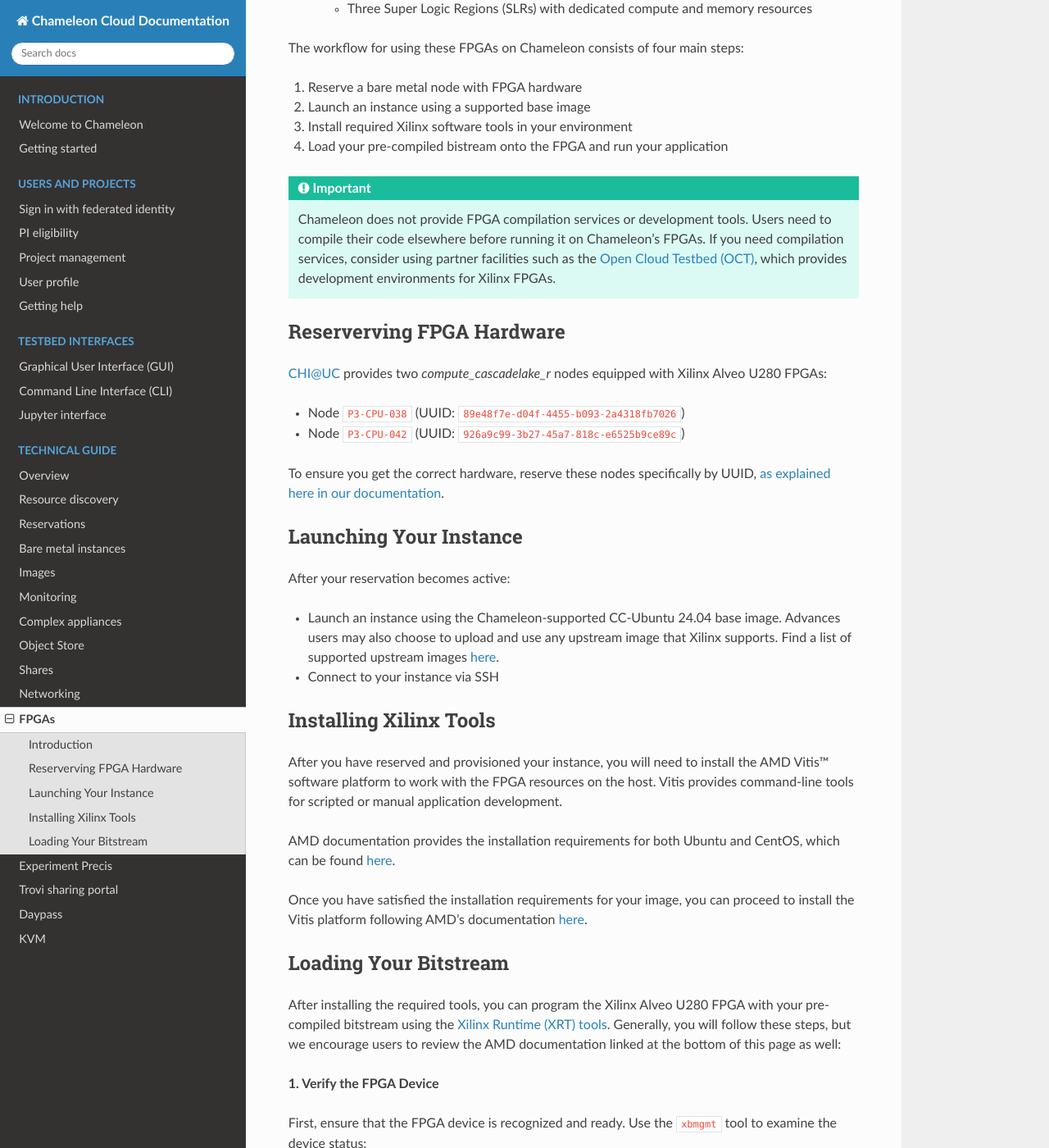
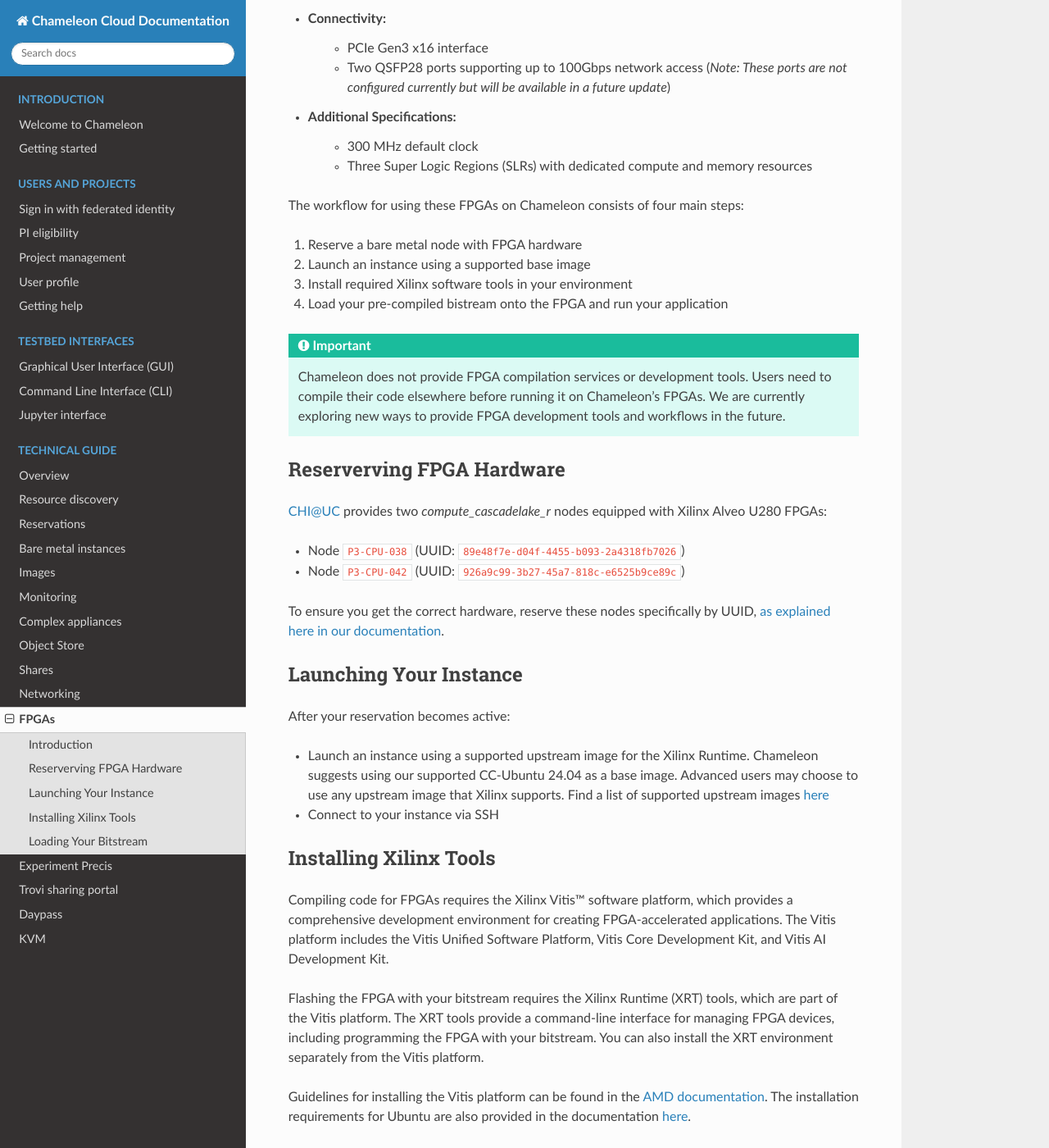
Before and after one commit to ChameleonCloud/docs, a Sphinx documentation site: the page built from source/technical/fpga.rst, in a window 1280 px wide and 1400 px high, scrolled down 858 px. Shown: the whole window at 82% size. Built offline with Sphinx 7.4.7 and the Read the Docs theme 3.1.0, drawn with Linux system fonts in a browser that asks for light colours; some of the changed text lies outside the part shown.

Commit message:
minor updates to FPGA docs

```diff
--- a/source/technical/fpga.rst
+++ b/source/technical/fpga.rst
@@ -3,9 +3,16 @@ FPGAs
 ======
 
 .. attention::
-   **Our previously supported FPGA nodes at CHI@UC and CHI@TACC are in the process of being decommissioned.**
+   **Our previously supported Altera FPGA nodes at CHI@UC and CHI@TACC are in the process of being decommissioned.**
 
-   We are working on a new FPGA offering, which will be available soon. Please stay tuned for updates. Users can still access our Xilinx FGPAs on Chameleon by following the documentation below. However, at this time, we are not supporting workflows for compilation or flashing of FPGA images. Users may still reserve Xilinx FPGA hardware and launch instances to run pre-compiled FPGA images.
+   We are actively enhancing our FPGA capabilities with new offerings in development. **Altera nodes** previously supported on Chameleon **will be unavailable after Feb. 7, 2025**.
+
+   While these updates are in progress, users can **continue accessing** our existing **Xilinx FPGA resources** **using documentation below**. Our team is working on implementing improved workflows to streamline current FPGA development and deployment processes. These enhancements will provide more efficient ways to utilize this hardware.
+
+   **If you have ideas or suggestions regarding the use of FPGAs on Chameleon, please reach out to us at**
+   contact@chameleoncloud.org.
+
+   We will provide additional updates as new features and hardware become available. Stay connected with our platform for the latest announcements.
 
 ____________
 Introduction
@@ -32,7 +39,7 @@ The workflow for using these FPGAs on Chameleon consists of four main steps:
 4. Load your pre-compiled bistream onto the FPGA and run your application
 
 .. important::
-   Chameleon does not provide FPGA compilation services or development tools. Users need to compile their code elsewhere before running it on Chameleon's FPGAs. If you need compilation services, consider using partner facilities such as the `Open Cloud Testbed (OCT) <https://octestbed.org/>`_, which provides development environments for Xilinx FPGAs.
+   Chameleon does not provide FPGA compilation services or development tools. Users need to compile their code elsewhere before running it on Chameleon's FPGAs. We are currently exploring new ways to provide FPGA development tools and workflows in the future.
 
 __________________________
 Reserverving FPGA Hardware
@@ -51,24 +58,26 @@ _________________________
 
 After your reservation becomes active:
 
-- Launch an instance using the Chameleon-supported CC-Ubuntu 24.04 base image. Advances users may also choose to upload and use any upstream image that Xilinx supports. Find a list of supported upstream images `here <https://docs.amd.com/r/en-US/ug1742-vitis-release-notes/Installation-Requirements>`_.
+- Launch an instance using a supported upstream image for the Xilinx Runtime. Chameleon suggests using our supported CC-Ubuntu 24.04 as a base image. Advanced users may choose to use any upstream image that Xilinx supports. Find a list of supported upstream images `here <https://docs.amd.com/r/en-US/ug1742-vitis-release-notes/Installation-Requirements>`_
 - Connect to your instance via SSH
 
 _______________________
 Installing Xilinx Tools
 _______________________
 
-After you have reserved and provisioned your instance, you will need to install the AMD Vitis™ software platform to work with the FPGA resources on the host. Vitis provides command-line tools for scripted or manual application development.
+Compiling code for FPGAs requires the Xilinx Vitis™ software platform, which provides a comprehensive development environment for creating FPGA-accelerated applications. The Vitis platform includes the Vitis Unified Software Platform, Vitis Core Development Kit, and Vitis AI Development Kit.
 
-AMD documentation provides the installation requirements for both Ubuntu and CentOS, which can be found `here <https://docs.amd.com/r/en-US/ug1742-vitis-release-notes/Installation-Requirements>`_.
+Flashing the FPGA with your bitstream requires the Xilinx Runtime (XRT) tools, which are part of the Vitis platform. The XRT tools provide a command-line interface for managing FPGA devices, including programming the FPGA with your bitstream. You can also install the XRT environment separately from the Vitis platform.
 
-Once you have satisfied the installation requirements for your image, you can proceed to install the Vitis platform following AMD’s documentation `here <https://docs.amd.com/r/en-US/ug1742-vitis-release-notes/Vitis-Software-Platform-Installation>`_.
+Guidelines for installing the Vitis platform can be found in the `AMD documentation <https://docs.amd.com/r/en-US/ug1742-vitis-release-notes/Vitis-Software-Platform-Installation>`_. The installation requirements for Ubuntu are also provided in the documentation `here <https://docs.amd.com/r/en-US/ug1742-vitis-release-notes/Installation-Requirements>`_.
+
+Guidelines for installing the Xilinx Runtime (XRT) tools can be found in the `XRT documentation <https://xilinx.github.io/XRT/master/html/index.html>`_.
 
 ___________________________
 Loading Your Bitstream
 ___________________________
 
-After installing the required tools, you can program the Xilinx Alveo U280 FPGA with your pre-compiled bitstream using the `Xilinx Runtime (XRT) tools <https://xilinx.github.io/XRT/master/html/index.html>`_. Generally, you will follow these steps, but we encourage users to review the AMD documentation linked at the bottom of this page as well:
+After installing the required tools, you can program the Xilinx Alveo U280 FPGA with your pre-compiled bitstream using the `Xilinx Runtime (XRT) tools <https://xilinx.github.io/XRT/master/html/index.html>`_. The steps below are the basic workflow for flashing, but we encourage users to review the AMD documentation for more detailed instructions.
 
 **1. Verify the FPGA Device**
 
```
